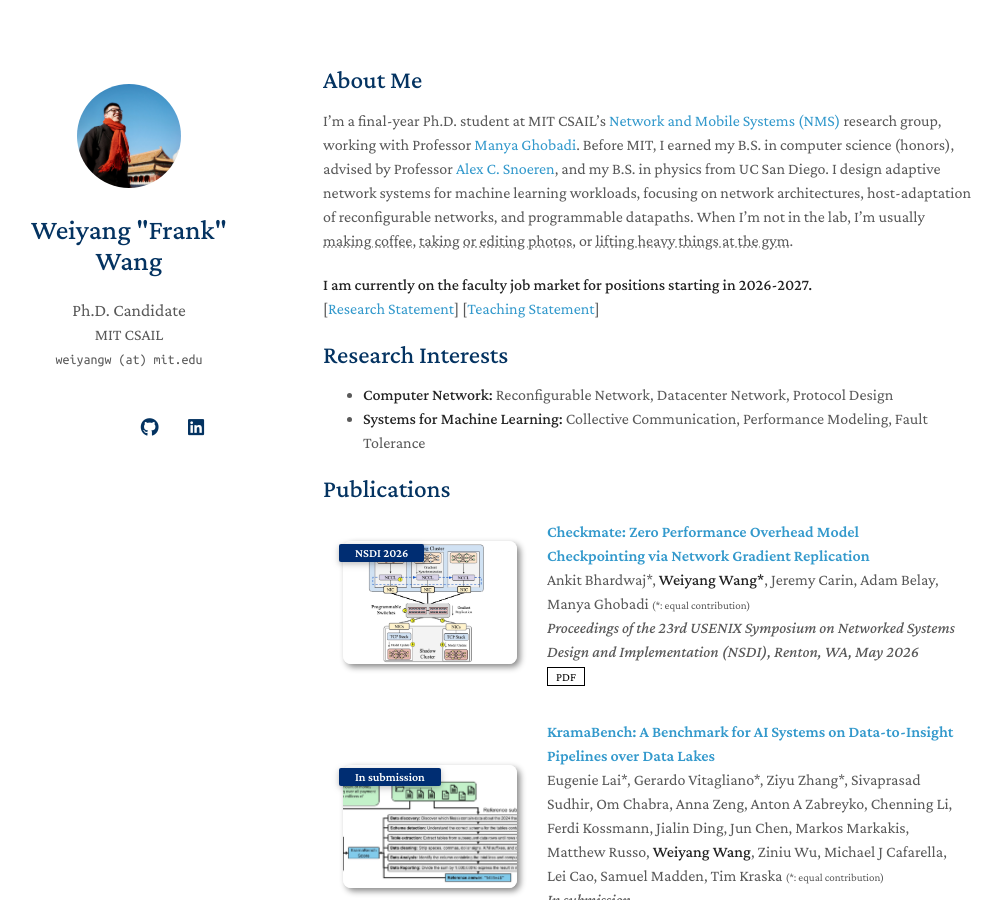
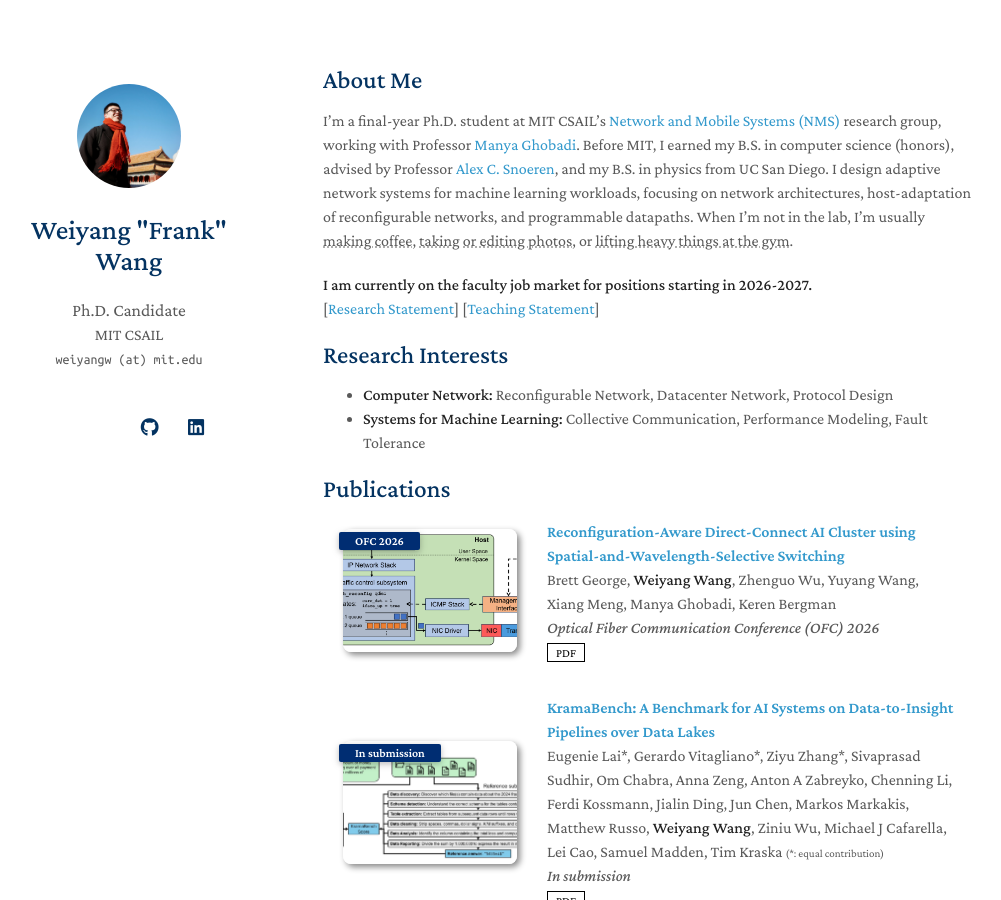
Before and after one commit to Flasew/flasew.github.io, a Jekyll site: the page built from index.md, in a window 1280 px wide and 900 px high. Shown: the whole window, without its empty margins (147-1148 px from the left). Built offline with Jekyll 4.4.1, drawn with Linux system fonts in a browser that asks for light colours; a style sheet for code colours, icons or effects is not loaded.

Commit message:
update new ofc paper

```diff
--- a/_data/publications.yml
+++ b/_data/publications.yml
@@ -1,10 +1,10 @@
 main:
-  - title: "Checkmate: Zero Performance Overhead Model Checkpointing via Network Gradient Replication"
-    authors: "Ankit Bhardwaj*, <strong>Weiyang Wang*</strong>, Jeremy Carin, Adam Belay, Manya Ghobadi <small>(*: equal contribution)</small>"
-    conference_short: NSDI 2026
-    conference: "Proceedings of the 23rd USENIX Symposium on Networked Systems Design and Implementation (NSDI), Renton, WA, May 2026"
-    pdf: https://frank.csail.mit.edu/assets/files/checkmate_nsdi.pdf
-    image: ./assets/img/checkmate.jpg
+  - title: "Reconfiguration-Aware Direct-Connect AI Cluster using Spatial-and-Wavelength-Selective Switching"
+    authors: "Brett George, <strong>Weiyang Wang</strong>, Zhenguo Wu, Yuyang Wang, Xiang Meng, Manya Ghobadi, Keren Bergman"
+    conference_short: OFC 2026
+    conference: "Optical Fiber Communication Conference (OFC) 2026"
+    pdf: https://frank.csail.mit.edu
+    image: ./assets/img/radical.jpg
 
   - title: "KramaBench: A Benchmark for AI Systems on Data-to-Insight Pipelines over Data Lakes"
     authors: "Eugenie Lai*, Gerardo Vitagliano*, Ziyu Zhang*, Sivaprasad Sudhir, Om Chabra, Anna Zeng, Anton A Zabreyko, Chenning Li, Ferdi Kossmann, Jialin Ding, Jun Chen, Markos Markakis, Matthew Russo, <strong>Weiyang Wang</strong>, Ziniu Wu, Michael J Cafarella, Lei Cao, Samuel Madden, Tim Kraska <small>(*: equal contribution)</small>"
```
Also changed, not shown: assets/img/radical.jpg (added), 3 other files.
